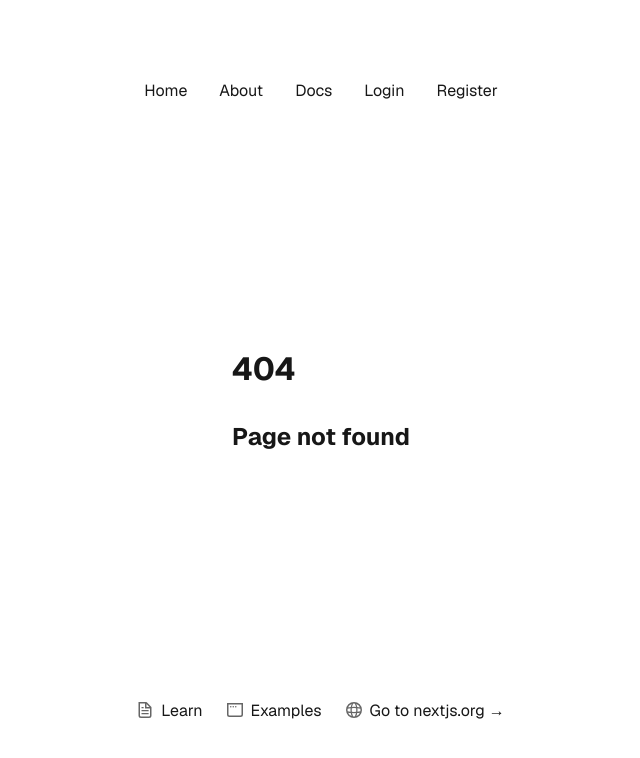
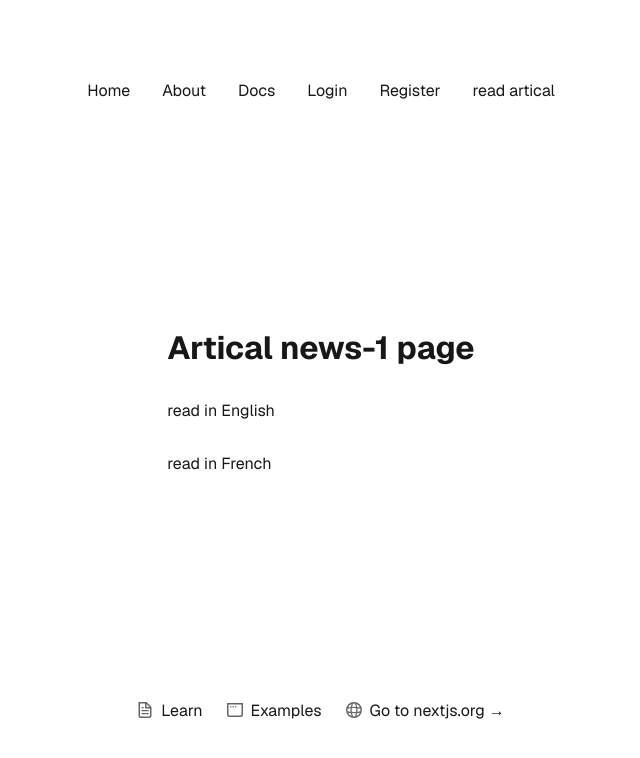
Before and after one commit to Maksss2018/nextjs_advanced_course, a Next.js app in the folder nextjs_advaced_course/: page /artical/news-1 in a window 1280 px wide. Before the commit this address had no page. Shown: the top 758 px of the page, without its empty margins (319-959 px from the left). Built offline with nearby package versions, Linux system fonts and the light colour scheme.

Commit message:
searchParams

```diff
--- /dev/null
+++ b/nextjs_advaced_course/src/app/artical/[articalId]/page.tsx
@@ -0,0 +1,34 @@
+import Link from "next/link";
+
+export default async function ArticalPage({
+  params,
+  searchParams,
+}: {
+  params: Promise<{ articalId: string }>;
+  searchParams: Promise<{ lang: string }>;
+}) {
+  const { articalId } = await params;
+  const { lang } = await searchParams;
+  if (!articalId) {
+    return (
+      <>
+        <h1>Articals page</h1>
+        <Link href="/artical/news-1">read "news 1"</Link>
+        <Link href="/artical/news-2">read "news 2"</Link>
+      </>
+    );
+  }
+  return (
+    <>
+      <h1>Artical {articalId} page </h1>
+
+      {lang && (
+        <h2>
+          read in <b>{lang}</b>
+        </h2>
+      )}
+      <Link href={`/artical/${articalId}?lang=en`}>read in English</Link>
+      <Link href={`/artical/${articalId}?lang=fr`}>read in French</Link>
+    </>
+  );
+}
--- a/nextjs_advaced_course/src/app/layout.tsx
+++ b/nextjs_advaced_course/src/app/layout.tsx
@@ -36,6 +36,7 @@ export default function RootLayout({
               <Link href="/docs">Docs</Link>
               <Link href="/login">Login</Link>
               <Link href="/register">Register</Link>
+              <Link href="/artical/news-1">read artical</Link>
             </nav>
           </header>
           <main className={styles.main}>{children}</main>
```
Also changed, not shown: nextjs_advaced_course/src/app/artical/pages.tsx (added, +10 -0 lines).
